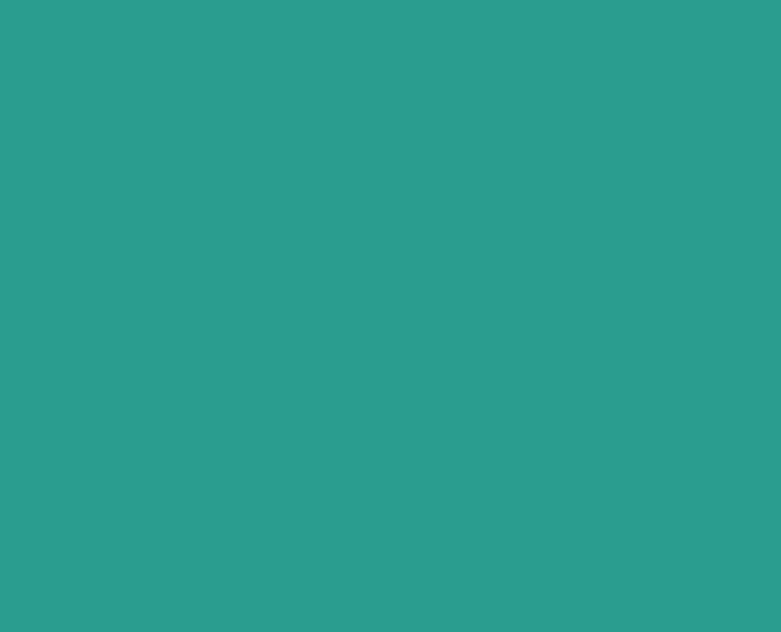
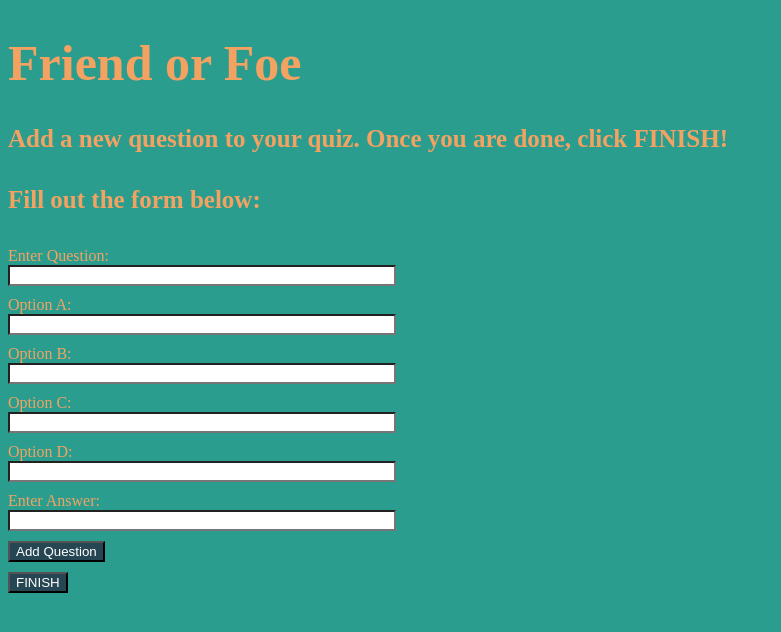
Before and after one commit to c1894p/fof-frontend, a React (Create React App) app: page /dashboard/1/addquestion in a window 1280 px wide. Shown: the top 632 px of the page, without its empty margins (0-781 px from the left). Built offline with nearby package versions, Linux system fonts and the light colour scheme.

Commit message:
add new question on quiz detail page implemented

```diff
--- a/src/App.js
+++ b/src/App.js
@@ -8,6 +8,7 @@ import { CreateQuiz } from "./pages/create-quiz/create-quiz.component";
 import { QuizDashboard } from "./pages/quiz-dashboard/quiz-dashboard.component"
 import { QuestionForm } from "./components/question-form/question-form.component";
 import { QuizDetail} from "./components/quiz-detail/quiz-detail.component"
+import {AddQuestion} from "./components/add-question/add-question.component"
 import{ EditQuiz} from "./components/edit-quiz/edit-quiz.component"
 import{EditQuestion} from "./components/edit-question/edit-question.component"
 import{ShareQuiz} from "./pages/share-quiz/share-quiz.component"
@@ -62,6 +63,7 @@ function App() {
           render={() => <QuizDashboard getData={getData} quizData={quizData} setQuizDta={setQuizData}/>}
         />
         <Route exact path ="/dashboard/:id" render={() => <QuizDetail getData={getData} />}/>
+        <Route exact path ="/dashboard/:id/addquestion" render={() => <AddQuestion getData={getData} />}/>
         <Route exact path ="/game/:id/:username/share" render={()=> <ShareQuiz />}/>
         <Route exact path = "/game/:id/:username/welcome" render={()=> <PlayerScreen/>}/>
         <Route exact path = "/game/:id/play" render={()=> <Game /> }/>
--- /dev/null
+++ b/src/components/add-question/add-question.component.jsx
@@ -0,0 +1,117 @@
+import React, {useState} from 'react';
+import axios from "axios";
+import { useParams, Link } from 'react-router-dom';
+
+export const AddQuestion = () =>{
+
+    const {id} = useParams()
+
+    const initialState = {
+        question: "",
+        optionA: "",
+        optionB: "",
+        optionC: "",
+        optionD: "",
+        answer: "",
+      };
+
+      const [newQuestionState, setNewQuestionState] = useState(initialState);
+
+      const handleSubmit = (e) => {
+        e.preventDefault();
+
+        axios
+          .post(`${process.env.REACT_APP_BACK_END_URL}/quizzes/${id}/questions`,
+          {
+            question: e.target.question.value,
+            optionA: e.target.optionA.value,
+            optionB: e.target.optionB.value,
+            optionC: e.target.optionC.value,
+            optionD: e.target.optionD.value,
+            answer: e.target.answer.value,
+          })
+          .then((res) => console.log(res))
+          .catch((err) => console.log(err));
+
+        setNewQuestionState(initialState);
+        alert("New question has been added!")
+      };
+
+      const handleChange = (e) => {
+        const { value, name } = e.target;
+        setNewQuestionState({ [name]: value });
+      };
+    return (
+        <div>
+            <div className= "question-form-container">
+      <h1 className= "question-form-header">Friend or Foe</h1>
+      <h4 className= "question-form-subhead">
+        Add a new question to your quiz. Once you are done, click FINISH!
+      </h4>
+      <h4 className= "question-form-subhead">Fill out the form below:</h4>
+      <form onSubmit={handleSubmit}>
+        <label htmlFor="question">Enter Question: </label>
+        <input
+          type="text"
+          name="question"
+          value={newQuestionState.question}
+          onChange={handleChange}
+          className="question-form-input"
+          required
+        />
+        <label htmlFor="optionA">Option A: </label>
+        <input
+          type="text"
+          name="optionA"
+          value={newQuestionState.optionA}
+          onChange={handleChange}
+          className="question-form-input"
+          required
+        />
+        <label htmlFor="optionB">Option B: </label>
+        <input
+          type="text"
+          name="optionB"
+          value={newQuestionState.optionB}
+          onChange={handleChange}
+          className="question-form-input"
+          required
+        />
+        <label htmlFor="optionC">Option C: </label>
+        <input
+          type="text"
+          name="optionC"
+          value={newQuestionState.optionC}
+          onChange={handleChange}
+          className="question-form-input"
+          required
+        />
+        <label htmlFor="optionD">Option D: </label>
+        <input
+          type="text"
+          name="optionD"
+          value={newQuestionState.optionD}
+          onChange={handleChange}
+          className="question-form-input"
+          required
+        />
+        <label htmlFor="answer">Enter Answer: </label>
+        <input
+          type="text"
+          name="answer"
+          value={newQuestionState.answer}
+          onChange={handleChange}
+          className="question-form-input"
+          required
+        />
+
+        <input className="question-form-submit" type="submit" value="Add Question" />
+      </form>
+
+      <Link to={`/dashboard/${id}`}>
+          <button className="finish-btn">FINISH</button>
+      </Link>
+    </div>
+        </div>
+    )
+}
--- a/src/components/game/game.styles.css
+++ b/src/components/game/game.styles.css
@@ -8,7 +8,7 @@
 }
 
 .game-score{
-    font-size: 20px;
+    font-size: 25px;
 }
 
 .game-question{
--- a/src/components/quiz-detail/quiz-detail.component.jsx
+++ b/src/components/quiz-detail/quiz-detail.component.jsx
@@ -49,7 +49,7 @@ export const QuizDetail = ({getData}) => {
         <div>
           <h2 className="quiz-question-title">
             Questions:
-            {/* - <Link to={`/create/question`}>Add a question</Link> */}
+            - <Link to={`/dashboard/${id}/addquestion`}><span className="quiz-add-question">Add a question</span></Link>
           </h2>
           {quizData.questions === undefined
             ? null
```
